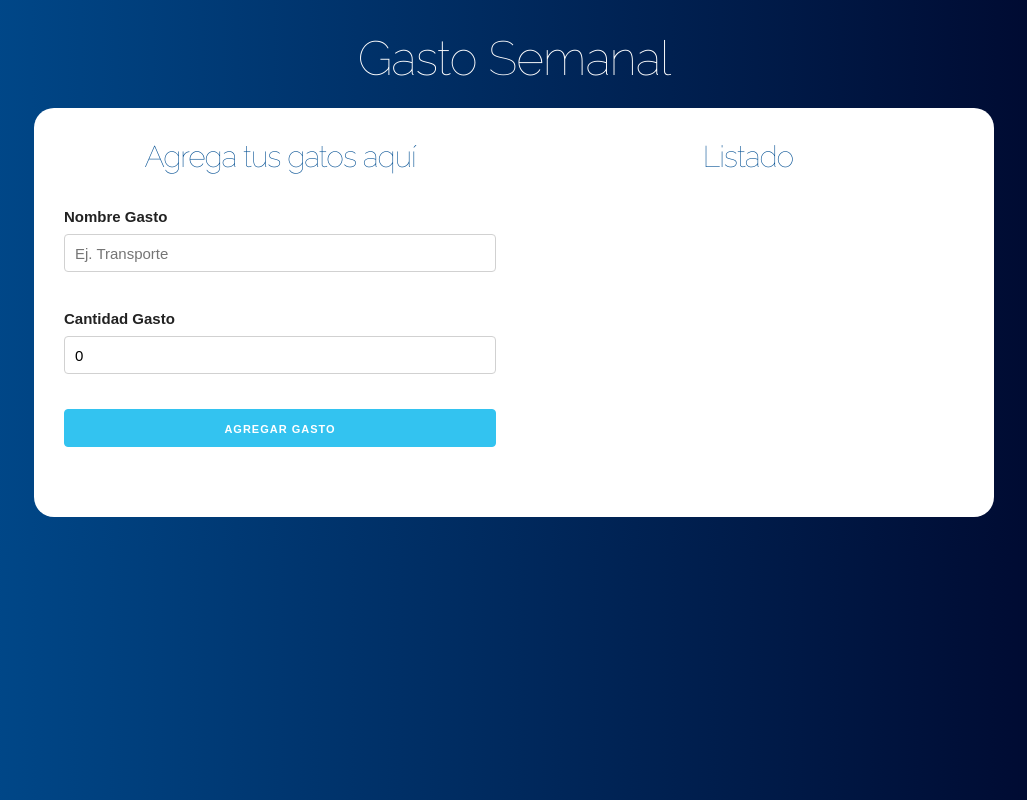
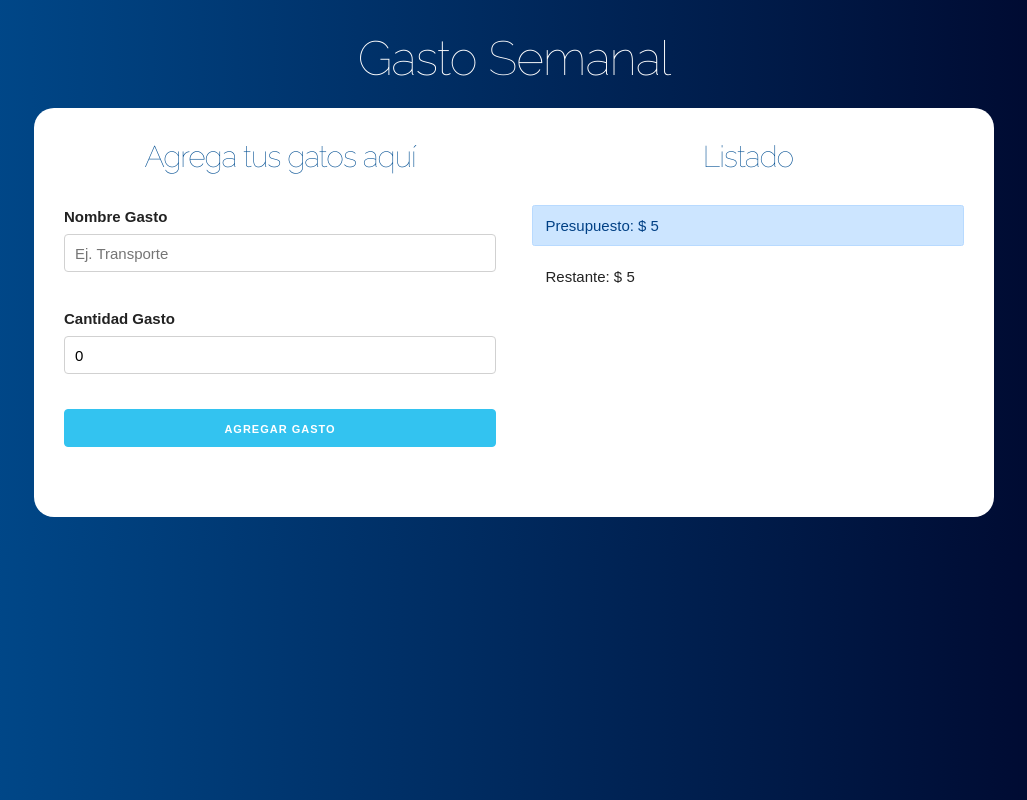
Before and after one commit to AJ-Romera/presupuesto-react, a React (Create React App) app: page / in a window 1280 px wide. Both pictures are taken after typing "5" into the empty fields and a click on the input "Definir presupuesto". Shown: the whole page, without its empty margins (126-1153 px from the left). Built offline with nearby package versions, Linux system fonts and the light colour scheme.

Commit message:
CHNG: Crea Componente que Muestra el Presupuesto y el Restante

```diff
--- a/src/App.js
+++ b/src/App.js
@@ -2,6 +2,7 @@
 import Pregunta from './components/Pregunta';
 import Formulario from './components/Formulario';
 import Listado from './components/Listado';
+import ControlPresupuesto from './components/ControlPresupuesto';
 
 function App() {
     // Definir el state
@@ -37,6 +38,10 @@
 
                             <div className='one-half column'>
                                 <Listado gastos={gastos} />
+                                <ControlPresupuesto
+                                    presupuesto={presupuesto}
+                                    restante={restante}
+                                />
                             </div>
                         </div>
                     )}
--- /dev/null
+++ b/src/components/ControlPresupuesto.js
@@ -0,0 +1,14 @@
+import React from 'react';
+
+function ControlPresupuesto({ presupuesto, restante }) {
+    return (
+        <div className='controlPresupuesto'>
+            <div className='alert alert-primary'>
+                Presupuesto: $ {presupuesto}
+            </div>
+            <div className='alert'>Restante: $ {restante}</div>
+        </div>
+    );
+}
+
+export default ControlPresupuesto;
```
